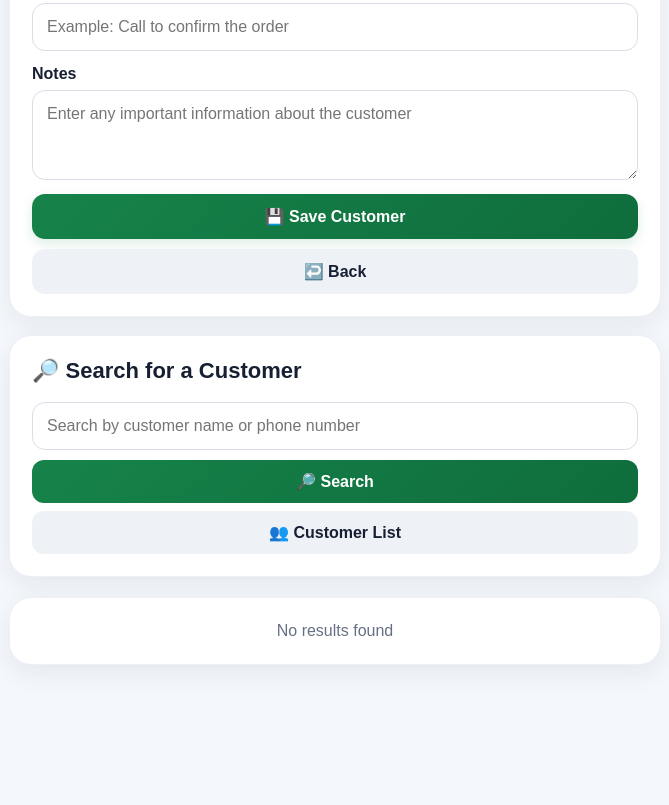
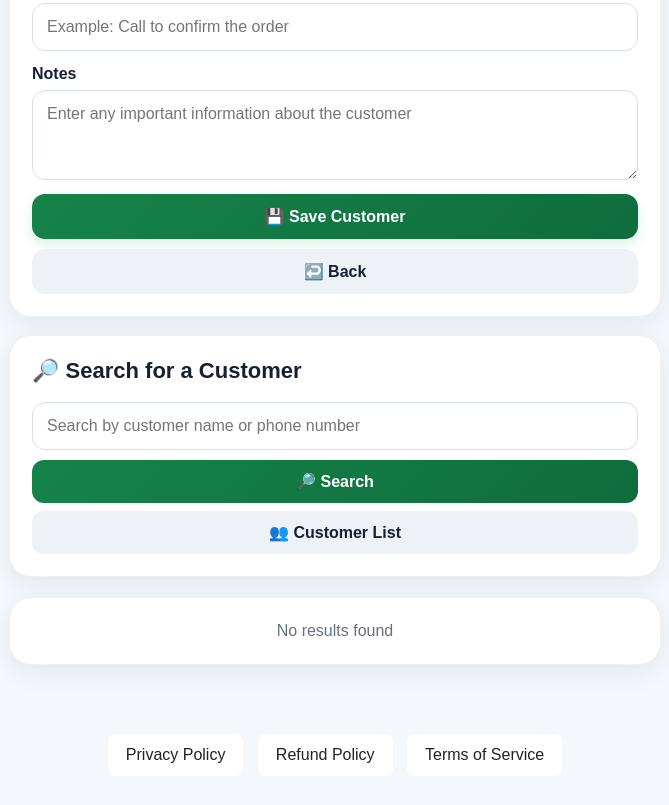
Before and after one commit to chammamgabed/follow-up-pro, a plain HTML site: page index.html in a window 1280 px wide. Shown: the part 1097-1902 px from the top of the page, without its empty margins (305-974 px from the left). Before the commit the page ends 1798 px from the top, so only its background shows below. Drawn offline with Linux system fonts and the light colour scheme.

Commit message:
Add policy links to index.html
Added links to Privacy Policy, Refund Policy, and Terms of Service.

```diff
--- a/index.html
+++ b/index.html
@@ -600,6 +600,23 @@ function playCalmReminderMusic(){
 
 window.playCalmReminderMusic = playCalmReminderMusic;
 </script>
+<div style="text-align:center; margin:30px 10px; padding:20px;">
+  <a href="privacy.html"
+     style="display:inline-block; margin:5px; padding:12px 18px; background:#ffffff; color:#222; text-decoration:none; border-radius:8px;">
+    Privacy Policy
+  </a>
+
+  <a href="refund.html"
+     style="display:inline-block; margin:5px; padding:12px 18px; background:#ffffff; color:#222; text-decoration:none; border-radius:8px;">
+    Refund Policy
+  </a>
+
+  <a href="terms.html"
+     style="display:inline-block; margin:5px; padding:12px 18px; background:#ffffff; color:#222; text-decoration:none; border-radius:8px;">
+    Terms of Service
+  </a>
+</div>
+
 
 </body>
 </html>
```
